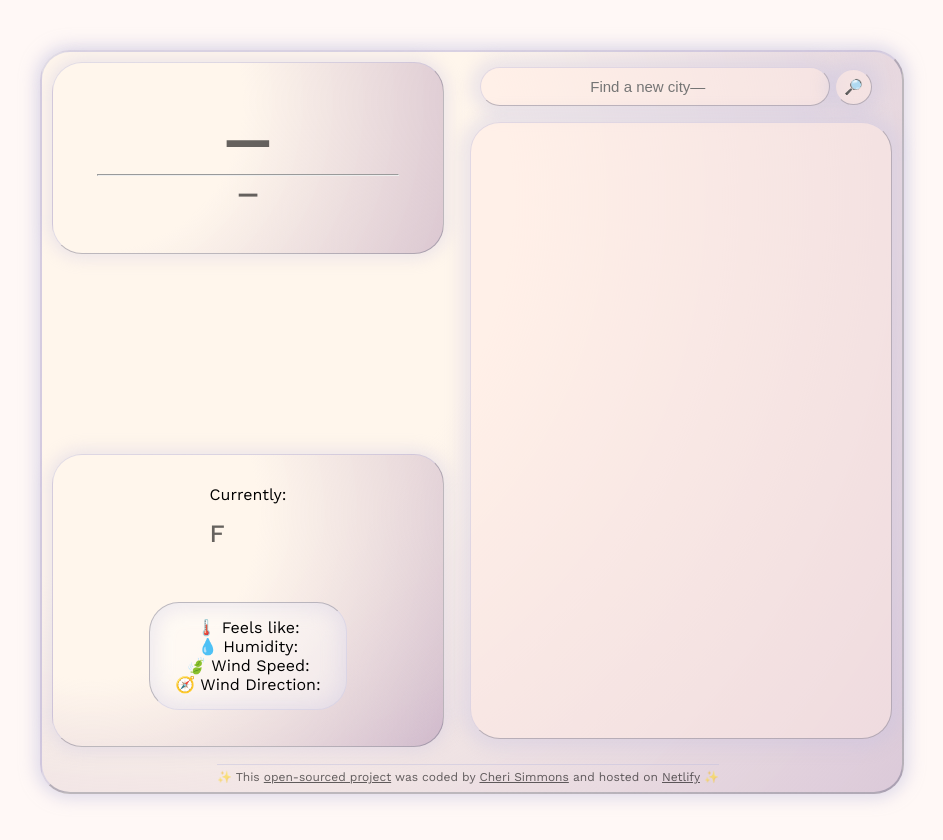
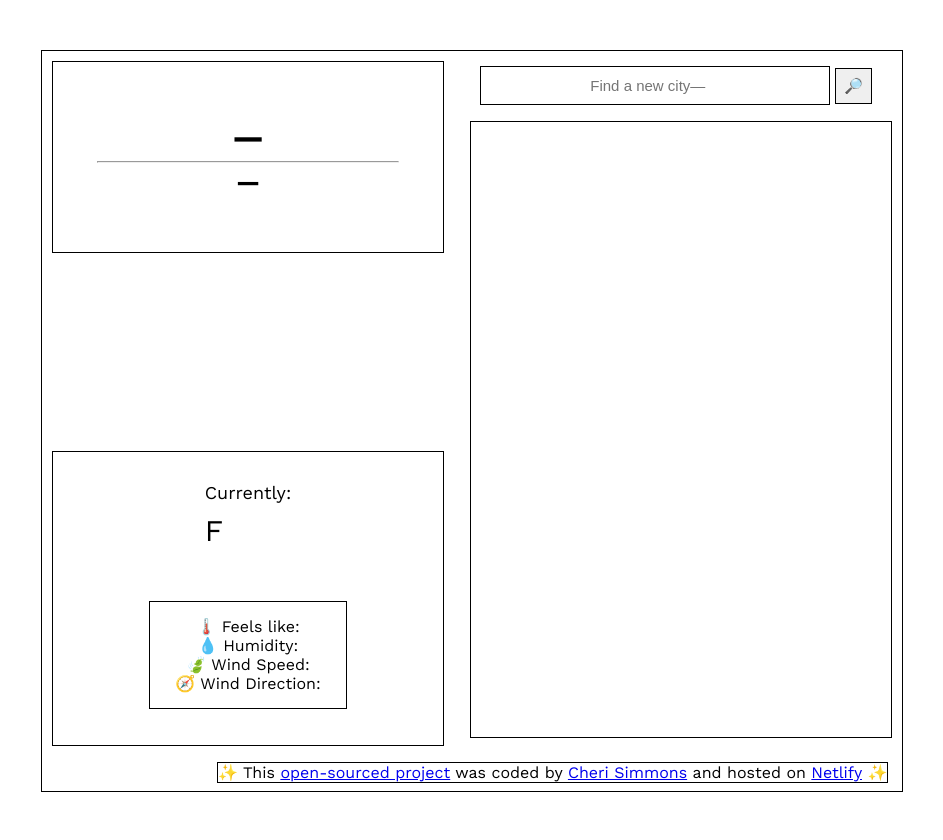
Before and after one commit to cheri-simmons/my-weather-app, a plain HTML site: page index.html in a window 1280 px wide. Shown: the whole page, without its empty margins (168-1111 px from the left). Drawn offline with nearby package versions, Linux system fonts and the light colour scheme; no server answers.

Commit message:
* stripped CSS to layout-only

```diff
--- a/src/script.js
+++ b/src/script.js
@@ -278,7 +278,7 @@ function displayForecast(response) {
         `<div class="forecast">
             <div class="forecast-left">${formatDay(day.time)}
             </div>
-            <div>
+            <div class="forecast-middle">
               <img
                 src=${day.condition.icon_url}
                 alt=${day.condition.icon}
--- a/src/styles.css
+++ b/src/styles.css
@@ -1,48 +1,31 @@
 body {
   font-family: "Work Sans", Arial, Helvetica, sans-serif;
-  background-color: rgba(255, 233, 227, 0.3);
 }
 
 .weather-app {
-  background: radial-gradient(
-    circle at 10% 20%,
-    rgb(255, 246, 236) 39.5%,
-    rgba(100, 46, 122, 0.23) 100.2%
-  );
-  border-radius: 30px;
+  position: relative;
   width: 800px;
   height: 700px;
   padding: 30px 30px 10px 30px;
   margin: 50px auto;
-  border: 2px outset rgba(196, 193, 224, 0.5);
-  box-shadow: 0px 0px 15px 5px rgba(196, 193, 224, 0.5);
-  position: relative;
+  border: 1px solid #000;
 }
 
 header {
-  background: radial-gradient(
-    circle at 10% 20%,
-    rgb(255, 246, 236) 39.5%,
-    rgba(100, 46, 122, 0.23) 100.2%
-  );
+  position: absolute;
   width: 350px;
   height: 150px;
   padding: 20px;
   text-align: center;
-  border: 1px outset rgba(196, 193, 224, 0.5);
-  border-radius: 30px;
-  position: absolute;
   top: 10px;
   left: 10px;
-  box-shadow: 0px 0px 15px 5px rgba(196, 193, 224, 0.3);
-  color: rgba(0, 0, 0, 0.6);
   display: flex;
   flex-direction: column;
   justify-content: center;
+  border: 1px solid #000;
 }
 
 a {
-  color: rgba(0, 0, 0, 0.6);
 }
 
 h1,
@@ -52,16 +35,12 @@ h3 {
 }
 
 h1 {
-  font-size: 50px;
 }
 
 h2 {
-  font-size: 22px;
 }
 
 h3 {
-  font-size: 16px;
-  font-weight: 500;
 }
 
 hr {
@@ -70,61 +49,42 @@ hr {
 }
 
 footer {
-  font-size: 12px;
-  color: rgba(0, 0, 0, 0.6);
   position: absolute;
   bottom: 8px;
   left: 175px;
-  padding-top: 5px;
-  border-top: 1px outset rgba(196, 193, 224, 0.5);
+  border: 1px solid #000;
 }
 
 .current-conditions-container {
   display: flex;
   flex-direction: column;
   align-items: center;
-  width: 350px;
-  background: radial-gradient(
-    circle at 10% 20%,
-    rgb(255, 246, 236) 39.5%,
-    rgba(100, 46, 122, 0.23) 100.2%
-  );
-  padding: 20px;
-  border: 1px outset rgba(196, 193, 224, 0.5);
-  border-radius: 30px;
-  box-shadow: 0px 0px 15px 5px rgba(196, 193, 224, 0.3);
   position: absolute;
   bottom: 45px;
   left: 10px;
+  width: 350px;
+  padding: 20px;
+  border: 1px solid #000;
 }
 
 .current-conditions {
   list-style: none;
   padding: 15px 25px;
-  border: 1px inset rgba(196, 193, 224, 0.5);
-  background-color: rgba(255, 255, 255, 0.4);
-  border-radius: 30px;
   text-align: center;
-  box-shadow: 0px 0px 20px 5px inset rgba(196, 193, 224, 0.3);
+  border: 1px solid #000;
 }
 
 .large-temp {
   font-size: 70px;
-  font-weight: 700;
 }
 
 .current-weather-icon {
   width: 150px;
-  border-radius: 50%;
-  background-color: rgba(255, 255, 255, 0.4);
-  border: 1px inset rgba(196, 193, 224, 0.5);
-  box-shadow: 0px 0px 20px 5px inset rgba(196, 193, 224, 0.3);
+  border: 1px solid #000;
 }
 
 .current-description {
-  font-weight: 700;
   font-size: 25px;
-  color: rgba(0, 0, 0, 0.6);
 }
 
 .search-form {
@@ -134,106 +94,72 @@ footer {
 }
 
 .search-input {
-  color: rgba(0, 0, 0, 0.6);
-  border: none;
-  border-radius: 30px;
   padding: 10px;
   width: 350px;
   font-size: 15px;
-  box-shadow: 0px 0px 15px 10px rgba(196, 193, 224, 0.3);
-  background-color: rgba(255, 233, 227, 0.5);
   text-align: center;
-  border: 1px outset rgba(196, 193, 224, 0.5);
+  border: 1px solid #000;
 }
 
 .search-btn {
-  background-color: rgba(255, 233, 227, 0.5);
-  border: none;
-  border-radius: 50%;
   padding: 8px;
   font-size: 15px;
-  box-shadow: 0px 0px 15px 10px rgba(196, 193, 224, 0.3);
-  border: 1px outset rgba(196, 193, 224, 0.5);
+  border: 1px solid #000;
 }
 
 .currently {
   margin-top: 10px;
-  font-size: 16px;
+  font-size: 18px;
   text-align: center;
 }
 
 .temperature-units {
-  font-size: 25px;
+  font-size: 30px;
   position: relative;
   bottom: 27px;
-  font-weight: 500;
 }
 
 .current-temp-units {
-  color: rgba(0, 0, 0, 0.6);
 }
 
 .forecast-container {
   display: flex;
   flex-direction: column;
   justify-content: space-between;
-  border: 1px outset rgba(196, 193, 224, 0.5);
-  border-radius: 30px;
   width: 400px;
   height: 595px;
   position: absolute;
   right: 10px;
   top: 70px;
-  box-shadow: 0px 0px 15px 10px rgba(196, 193, 224, 0.3);
-  background-color: rgba(255, 233, 227, 0.5);
   padding: 10px;
+  border: 1px solid #000;
 }
 
 .forecast {
-  border: 1px outset rgba(196, 193, 224, 0.5);
-  border-radius: 30px;
-  text-align: center;
-  height: 110px;
-  box-shadow: 0px 0px 15px 10px rgba(196, 193, 224, 0.3);
-  background: radial-gradient(
-    circle at 10% 20%,
-    rgb(255, 246, 236) 39.5%,
-    rgba(100, 46, 122, 0.23) 100.2%
-  );
-  font-size: 12px;
   display: flex;
   justify-content: center;
   align-items: center;
   justify-content: space-around;
+  height: 110px;
+  font-size: 12px;
+  border: 1px solid #000;
 }
 
 .forecast-icon {
-  border-radius: 50%;
-  background-color: rgba(255, 255, 255, 0.4);
-  border: 1px inset rgba(196, 193, 224, 0.5);
-  box-shadow: 0px 0px 20px 5px inset rgba(196, 193, 224, 0.3);
   width: 65px;
   margin-bottom: 5px;
+  border: 1px solid #000;
 }
 
 .forecast-left {
-  border: 1px inset rgba(196, 193, 224, 0.5);
-  background-color: rgba(255, 255, 255, 0.4);
-  border-radius: 30px;
   text-align: center;
   padding: 10px 20px;
-  font-weight: 600;
+  border: 1px solid #000;
 }
 
 .forecast-right {
   list-style: none;
-  border: 1px inset rgba(196, 193, 224, 0.5);
-  background-color: rgba(255, 255, 255, 0.4);
-  border-radius: 30px;
   text-align: center;
   padding: 10px 20px;
+  border: 1px solid #000;
 }
-
-.daily-description {
-  font-weight: 550;
-}
```
